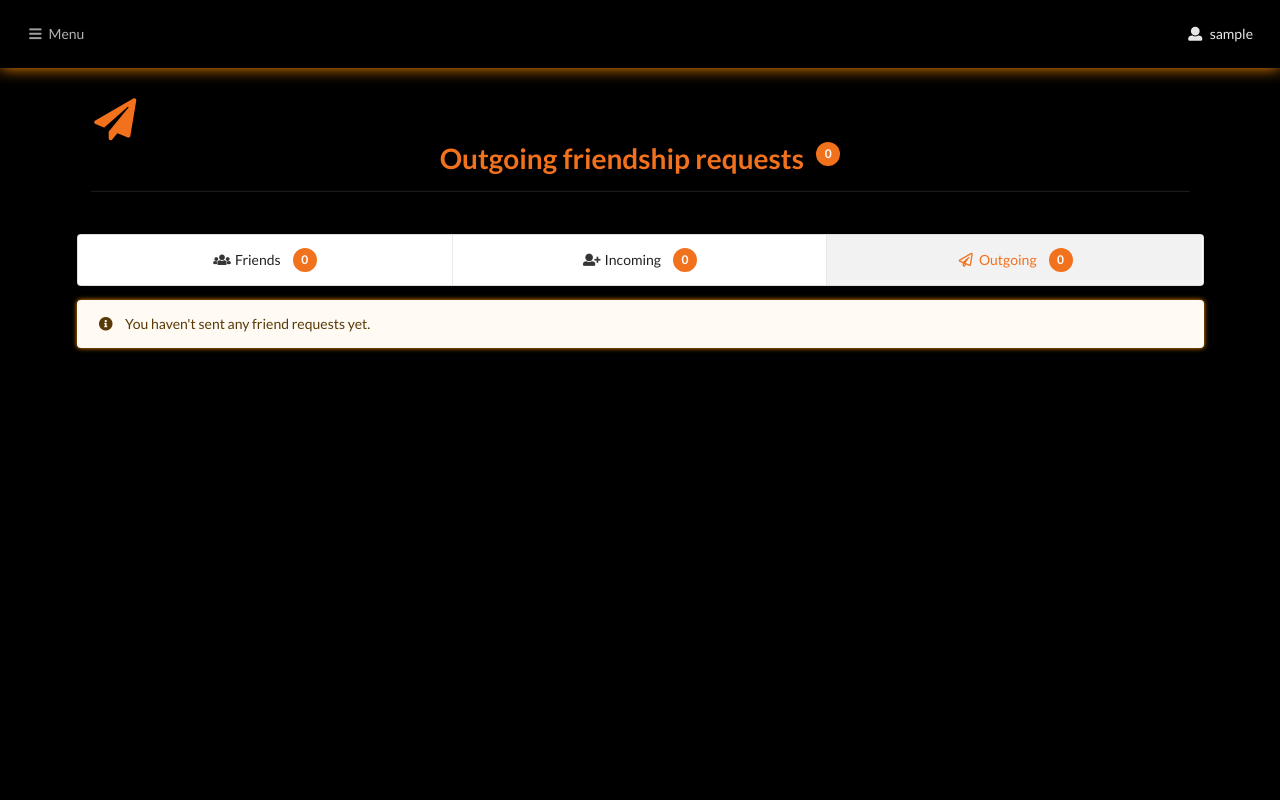
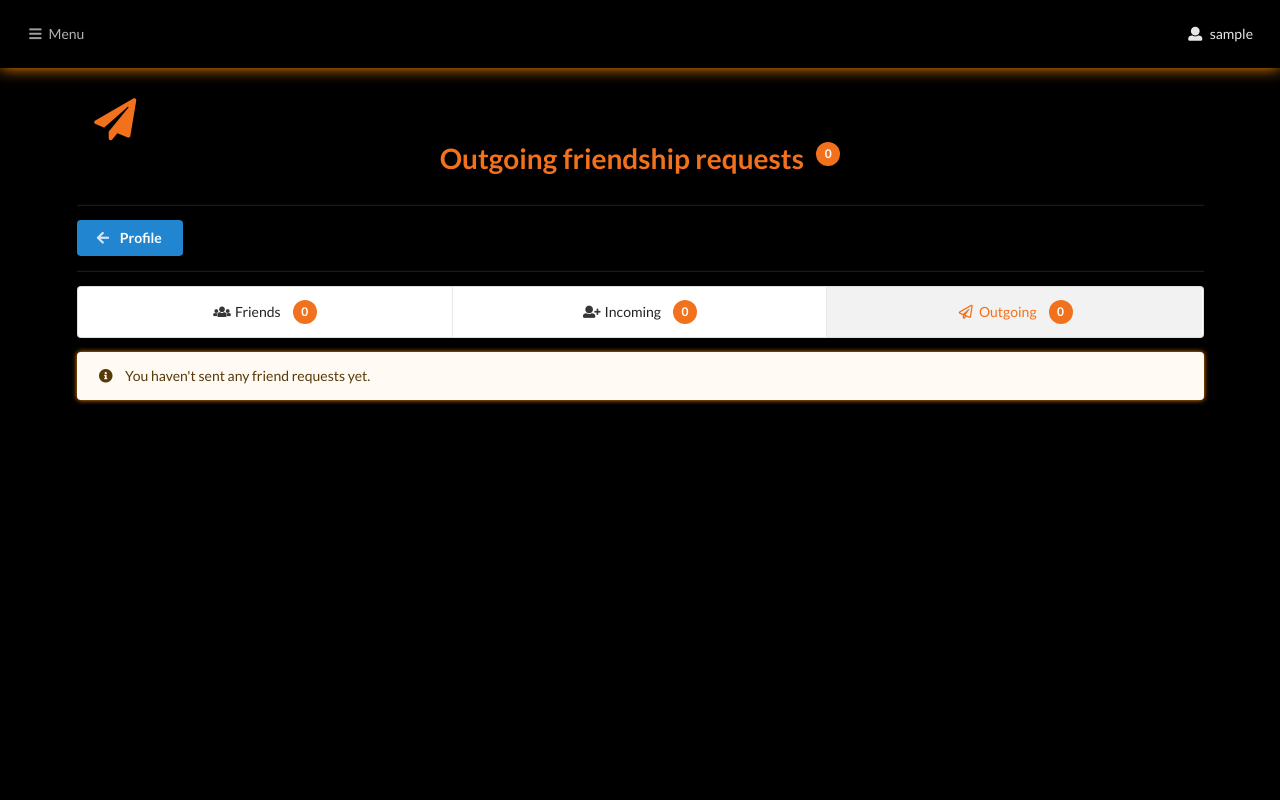
Before and after one commit to aixandrolab/simple-social-network, a Django app: page /profile/outgoing/friendship-requests/ in a window 1280 px wide. Run offline with Django 5.2, Linux system fonts and the light colour scheme; the visitor is signed in with stand-in values (Sample User, id 1); data comes from the database, SQL or seed files in the repository.

Commit message:
feat: add profile button on friend's pages

```diff
--- a/profiles/templates/profiles/outgoing_friendship_requests.html
+++ b/profiles/templates/profiles/outgoing_friendship_requests.html
@@ -13,8 +13,14 @@
             Outgoing friendship requests
             <sup class="ui orange circular label">{{ requests_count }}</sup>
         </h1>
-        <div class="ui divider"></div>
     </div>
+    <div class="ui divider"></div>
+    <a href="{% url 'profiles:profile_detail' request.user.profile.slug %}"
+       class="ui primary button">
+        <i class="arrow left icon"></i>
+        Profile
+    </a>
+    <div class="ui divider"></div>
 
     <div class="ui three item orange menu">
         <a href="{% url 'profiles:friends_list' request.user.profile.user.username %}" class="item">
```
Also changed, not shown: profiles/templates/profiles/friends_list.html (+7 -1 lines), profiles/templates/profiles/incoming_friendship_requests.html (+7 -1 lines).
